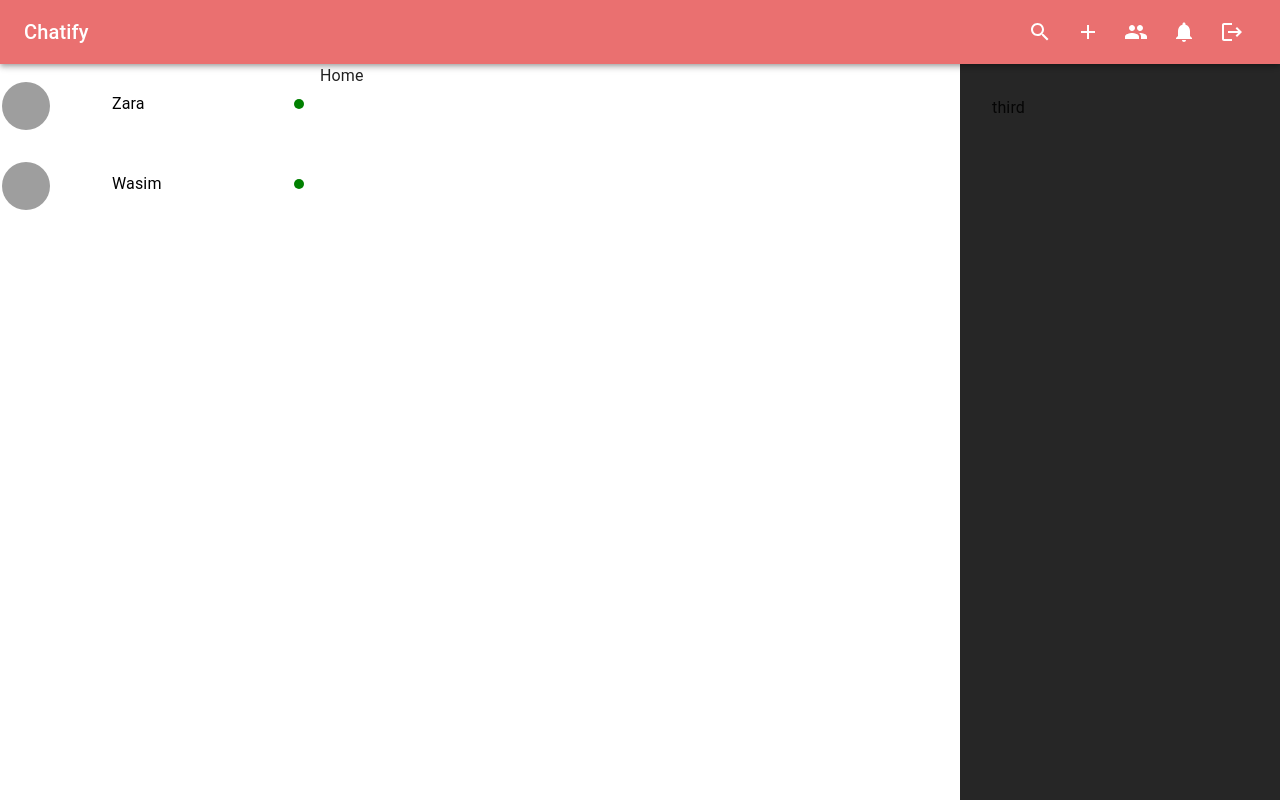
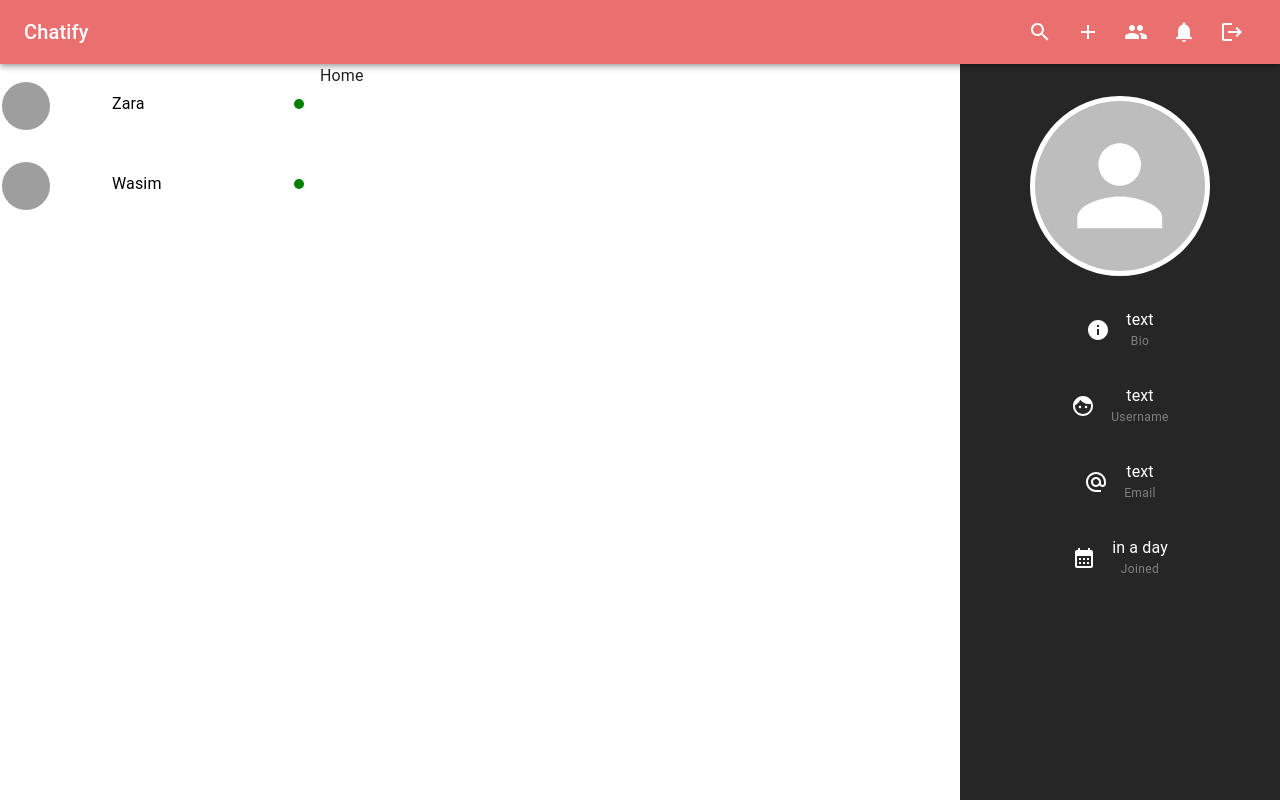
Before and after one commit to MohdAadil01/Chatify, a React (Vite) app in the folder client/: page / in a window 1280 px wide. Built offline with nearby package versions, Linux system fonts and the light colour scheme; grey boxes are pictures that could not be loaded.

Commit message:
Add Profile

```diff
--- a/client/src/components/Layout/AppLayout.jsx
+++ b/client/src/components/Layout/AppLayout.jsx
@@ -5,6 +5,7 @@
 import ChatList from "../chats/ChatList";
 import { defaultChatData } from "../../contants";
 import { useParams } from "react-router-dom";
+import Profile from "../Profile/Profile";
 
 function AppLayout() {
   return (WrappedComponent) => {
@@ -52,7 +53,7 @@
               }}
               height={"100%"}
             >
-              third
+              <Profile />
             </Grid>
           </Grid>
         </>
--- /dev/null
+++ b/client/src/components/Profile/Profile.jsx
@@ -0,0 +1,49 @@
+import { Avatar, Stack, Typography } from "@mui/material";
+import React from "react";
+import { Face, AlternateEmail, CalendarMonth } from "@mui/icons-material";
+import InfoIcon from "@mui/icons-material/Info";
+import moment from "moment";
+
+const Profile = () => {
+  return (
+    <Stack spacing={"2rem"} direction={"column"} alignItems={"center"}>
+      <Avatar
+        sx={{
+          width: 180,
+          height: 180,
+          objectFit: "contain",
+          marginBottom: "1rem",
+          border: "5px solid white",
+        }}
+      ></Avatar>
+      <ProfileCard heading={"Bio"} text={"text"} icon={<InfoIcon />} />
+      <ProfileCard heading={"Username"} text={"text"} icon={<Face />} />
+      <ProfileCard heading={"Email"} text={"text"} icon={<AlternateEmail />} />
+      <ProfileCard
+        heading={"Joined"}
+        text={moment("2024-03-03T00:00:02.021Z").fromNow()}
+        icon={<CalendarMonth />}
+      />
+    </Stack>
+  );
+};
+
+const ProfileCard = ({ text, icon, heading }) => (
+  <Stack
+    direction={"row"}
+    alignItems={"center"}
+    spacing={"1rem"}
+    color={"white"}
+    textAlign={"center"}
+  >
+    {icon && icon}
+    <Stack>
+      <Typography variant="body1">{text}</Typography>
+      <Typography color={"grey"} variant="caption">
+        {heading}
+      </Typography>
+    </Stack>
+  </Stack>
+);
+
+export default Profile;
```
